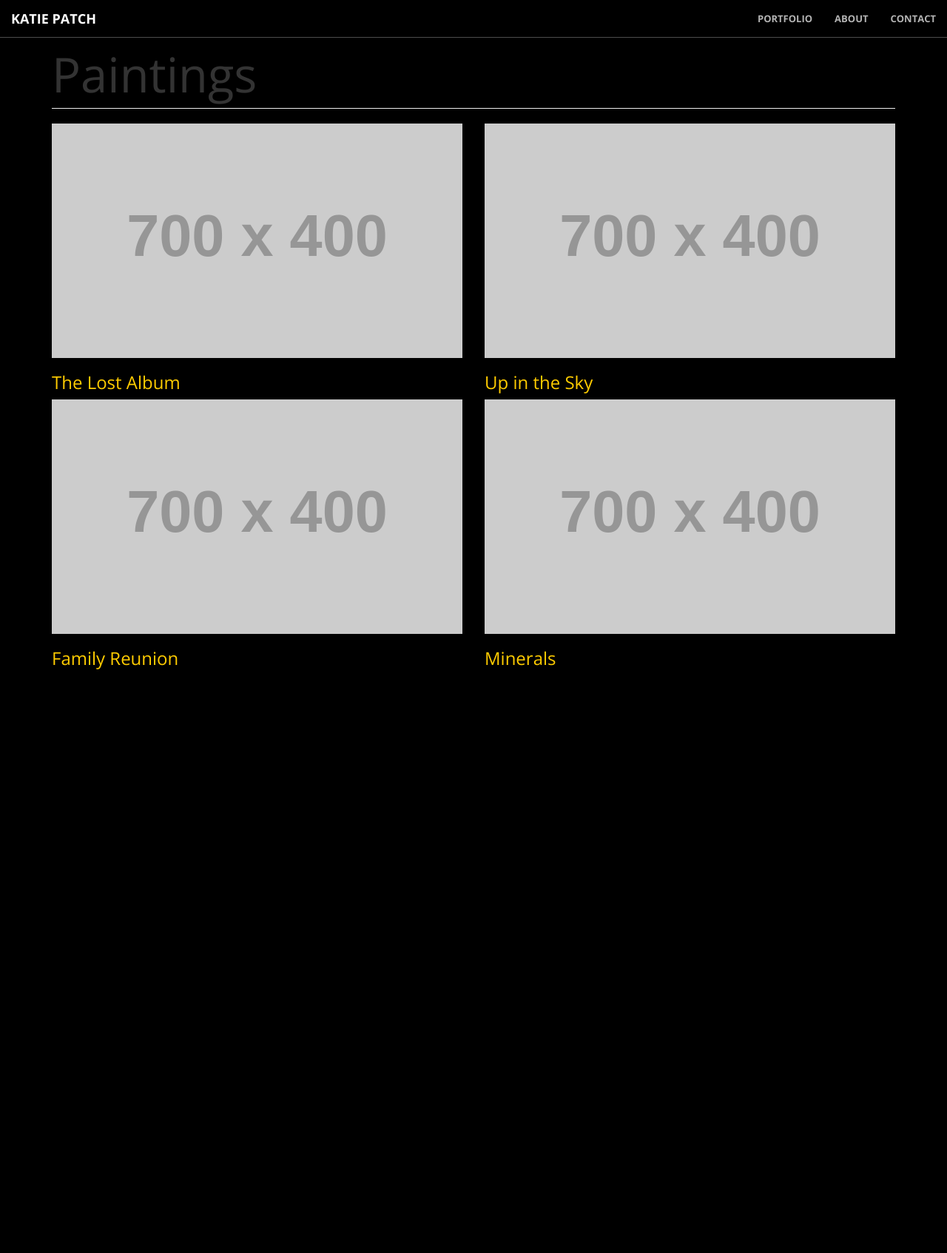
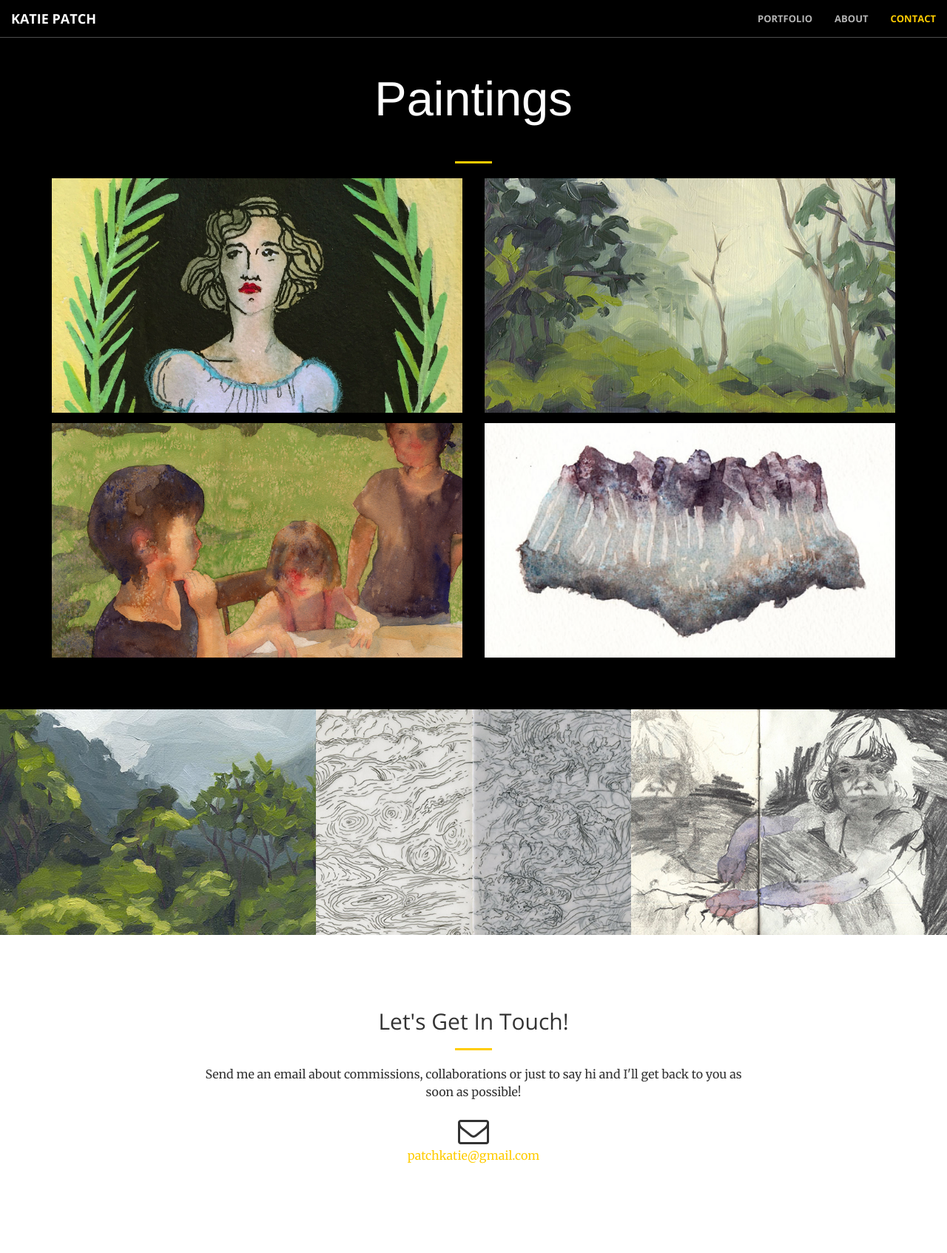
Before and after one commit to katiepatch/art-portfolio, a plain HTML site: page paintings.html in a window 1280 px wide. Shown: the whole page at 74% size. Before the commit the page ends 914 px from the top, so only its background shows below. Drawn offline with nearby package versions, Linux system fonts and the light colour scheme; placeholder pictures from the web are drawn by us.

Commit message:
Add photos and unify styling

```diff
--- a/css/portfolio.css
+++ b/css/portfolio.css
@@ -3,5 +3,21 @@ html, body {
 }
 
 .page-header {
-  margin-top: 1em;
+  margin-top: 1.5em;
+  font-family: 'Helvetica Neue';
+  text-align: center;
+  border-bottom: none;
+  color: white;
 }
+
+.main-portfolio {
+  margin-bottom: 4em;
+}
+
+.portfolio-item {
+  margin-bottom: 1em;
+}
+
+#contact {
+  background-color: white;
+}
--- a/paintings.html
+++ b/paintings.html
@@ -49,20 +49,20 @@
                     <span class="icon-bar"></span>
                     <span class="icon-bar"></span>
                 </button>
-                <a class="navbar-brand page-scroll" href="#page-top">Katie Patch</a>
+                <a class="navbar-brand page-scroll" href="index.html">Katie Patch</a>
             </div>
 
             <!-- Collect the nav links, forms, and other content for toggling -->
             <div class="collapse navbar-collapse" id="bs-example-navbar-collapse-1">
                 <ul class="nav navbar-nav navbar-right">
                     <li>
-                        <a href="index.html#portfolio">Portfolio</a>
+                        <a href="#portfolio">Portfolio</a>
                     </li>
                     <li>
                         <a href="index.html#about">About</a>
                     </li>
                     <li>
-                        <a href="index.html#contact">Contact</a>
+                        <a href="#contact">Contact</a>
                     </li>
                 </ul>
             </div>
@@ -72,7 +72,7 @@
     </nav>
 
     <!-- Page Content -->
-    <div class="container">
+    <div class="container main-portfolio">
 
         <!-- Page Header -->
         <div class="row">
@@ -81,24 +81,38 @@
             </div>
         </div>
         <!-- /.row -->
-
+        <hr>
         <!-- Projects Row -->
         <div class="row">
             <div class="col-md-6 portfolio-item">
-                <a href="#">
-                    <img class="img-responsive" src="http://placehold.it/700x400" alt="">
+                <a href="#" class="portfolio-box">
+                    <img class="img-responsive" src="img/lostalbum.jpg" alt="">
+                    <div class="portfolio-box-caption">
+                        <div class="portfolio-box-caption-content">
+                          <!--   <div class="project-category text-faded">
+                                Paintings
+                            </div> -->
+                            <div class="project-name">
+                                The Lost Album
+                            </div>
+                        </div>
+                    </div>
                 </a>
-                <h3>
-                    <a href="#">The Lost Album</a>
-                </h3>
             </div>
-            <div class="col-md-6 portfolio-item">
-                <a href="#">
-                    <img class="img-responsive" src="http://placehold.it/700x400" alt="">
+             <div class="col-md-6 portfolio-item">
+                <a href="#" class="portfolio-box">
+                    <img class="img-responsive" src="img/upinthesky.jpg" alt="">
+                    <div class="portfolio-box-caption">
+                        <div class="portfolio-box-caption-content">
+                          <!--   <div class="project-category text-faded">
+                                Paintings
+                            </div> -->
+                            <div class="project-name">
+                                Up in the Sky
+                            </div>
+                        </div>
+                    </div>
                 </a>
-                <h3>
-                    <a href="#">Up in the Sky</a>
-                </h3>
             </div>
         </div>
         <!-- /.row -->
@@ -106,26 +120,112 @@
         <!-- Projects Row -->
         <div class="row">
             <div class="col-md-6 portfolio-item">
-                <a href="#">
-                    <img class="img-responsive" src="http://placehold.it/700x400" alt="">
+                <a href="#" class="portfolio-box">
+                    <img class="img-responsive" src="img/familyreunion.jpg" alt="">
+                    <div class="portfolio-box-caption">
+                        <div class="portfolio-box-caption-content">
+                          <!--   <div class="project-category text-faded">
+                                Paintings
+                            </div> -->
+                            <div class="project-name">
+                                Family Reunion
+                            </div>
+                        </div>
+                    </div>
                 </a>
-                <h3>
-                    <a href="#">Family Reunion</a>
-                </h3>
             </div>
             <div class="col-md-6 portfolio-item">
-                <a href="#">
-                    <img class="img-responsive" src="http://placehold.it/700x400" alt="">
+                <a href="#" class="portfolio-box">
+                    <img class="img-responsive" src="img/minerals.jpg" alt="">
+                    <div class="portfolio-box-caption">
+                        <div class="portfolio-box-caption-content">
+                          <!--   <div class="project-category text-faded">
+                                Paintings
+                            </div> -->
+                            <div class="project-name">
+                                Minerals
+                            </div>
+                        </div>
+                    </div>
                 </a>
-                <h3>
-                    <a href="#">Minerals</a>
-                </h3>
             </div>
         </div>
         <!-- /.row -->
 
-    </div>
+  </div>
     <!-- /.container -->
+
+    <section class="no-padding" id="portfolio">
+        <div class="container-fluid">
+            <div class="row no-gutter">
+                <div class="col-md-4 col-sm-6">
+                    <a href="#" class="portfolio-box">
+                        <img class="img-responsive" src="img/paintings.jpg" alt="">
+                        <div class="portfolio-box-caption">
+                            <div class="portfolio-box-caption-content">
+                              <!--   <div class="project-category text-faded">
+                                    Paintings
+                                </div> -->
+                                <div class="project-name">
+                                    Paintings
+                                </div>
+                            </div>
+                        </div>
+                    </a>
+                </div>
+
+                <div class="col-md-4 col-sm-6">
+                    <a href="#" class="portfolio-box">
+                        <img class="img-responsive" src="img/artistbooks.jpg" alt="">
+                        <div class="portfolio-box-caption">
+                            <div class="portfolio-box-caption-content">
+                              <!--   <div class="project-category text-faded">
+                                    Paintings
+                                </div> -->
+                                <div class="project-name">
+                                    Artist Books
+                                </div>
+                            </div>
+                        </div>
+                    </a>
+                </div>
+
+                <div class="col-md-4 col-sm-6">
+                    <a href="#" class="portfolio-box">
+                        <img class="img-responsive" src="img/sketchbooks.jpg" alt="">
+                        <div class="portfolio-box-caption">
+                            <div class="portfolio-box-caption-content">
+                              <!--   <div class="project-category text-faded">
+                                    Paintings
+                                </div> -->
+                                <div class="project-name">
+                                    Sketch Books
+                                </div>
+                            </div>
+                        </div>
+                    </a>
+                </div>
+
+            </div>
+            <!-- /.row -->
+        </div> <!-- container fluid -->
+    </section>
+
+    <section id="contact">
+        <div class="container">
+            <div class="row">
+                <div class="col-lg-8 col-lg-offset-2 text-center">
+                    <h2 class="section-heading">Let's Get In Touch!</h2>
+                    <hr class="primary">
+                    <p>Send me an email about commissions, collaborations or just to say hi and I'll get back to you as soon as possible!</p>
+                </div>
+                <div class="col-lg-12 text-center">
+                    <i class="fa fa-envelope-o fa-3x wow bounceIn" data-wow-delay=".1s"></i>
+                    <p><a href="mailto:patchkatie@gmail.com">patchkatie@gmail.com</a></p>
+                </div>
+            </div>
+        </div>
+    </section>
 
     <!-- jQuery -->
     <script src="js/jquery.js"></script>
```
Also changed, not shown: img/familyreunion.jpg (added), img/lostalbum.jpg (added), img/minerals.jpg (added), img/upinthesky.jpg (added).
